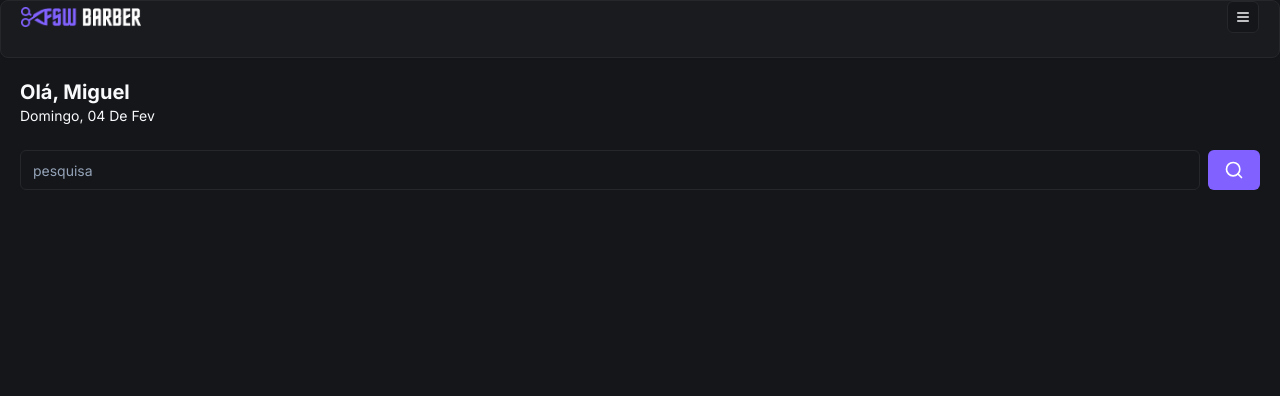
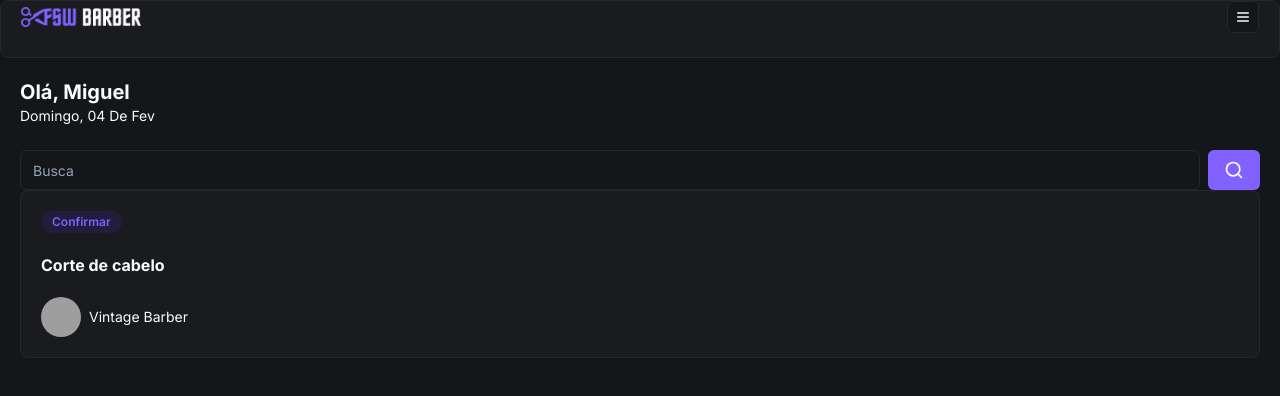
Before and after one commit to JoaoNetoDev-code/FSW-BarberShop, a Next.js app: page / in a window 1280 px wide. Shown: the top 396 px of the page. Built offline with nearby package versions, Linux system fonts and the light colour scheme; grey boxes are pictures that could not be loaded.

Commit message:
feat: ajustes em page Home

```diff
--- a/app/(home)/_components/search.tsx
+++ b/app/(home)/_components/search.tsx
@@ -5,7 +5,7 @@
 const Search = () => {
   return (
     <div className="flex items-center gap-2">
-      <Input placeholder="pesquisa"/>
+      <Input placeholder="Busca"/>
       <Button variant="default">
         <SearchIcon size={20}/>
       </Button>
--- a/app/(home)/page.tsx
+++ b/app/(home)/page.tsx
@@ -2,6 +2,7 @@
 import Header from "../_components/header";
 import {format} from "date-fns"
 import Search from "./_components/search";
+import Bookings from "../_components/booking-items";
 
 export default function Home() {
   return (
@@ -17,6 +18,9 @@
       <div className="px-5 mt-6">
       <Search />
       </div>
+      <div className="px-5">
+        <Bookings />
+      </div>
     </>
   );
 }
--- /dev/null
+++ b/app/_components/booking-items.tsx
@@ -0,0 +1,28 @@
+import { Avatar, AvatarFallback, AvatarImage } from "./ui/avatar";
+import { Badge } from "./ui/badge";
+import { Card, CardContent } from "./ui/card";
+
+const Bookings = () => {
+  return (
+    <Card>
+      <CardContent className="p-5">
+        <div className="flex flex-col gap-5">
+          <Badge className="bg-[#221C3D] text-primary hover:bg-[#221C3D] w-fit">Confirmar</Badge>
+          <h2 className="font-bold">Corte de cabelo</h2>
+
+          <div className="flex items-center gap-2">
+            <Avatar>
+              <AvatarImage src="https://utfs.io/f/2118f76e-89e4-43e6-87c9-8f157500c333-b0ps0b.png"/>
+
+              <AvatarFallback>P</AvatarFallback>
+            </Avatar>
+
+            <h3 className="text-sm">Vintage Barber</h3>
+          </div>
+        </div>
+      </CardContent>
+    </Card>
+  );
+}
+
+export default Bookings;
--- /dev/null
+++ b/app/_components/ui/avatar.tsx
@@ -0,0 +1,50 @@
+"use client"
+
+import * as React from "react"
+import * as AvatarPrimitive from "@radix-ui/react-avatar"
+
+import { cn } from "@/app/_lib/utils"
+
+const Avatar = React.forwardRef<
+  React.ElementRef<typeof AvatarPrimitive.Root>,
+  React.ComponentPropsWithoutRef<typeof AvatarPrimitive.Root>
+>(({ className, ...props }, ref) => (
+  <AvatarPrimitive.Root
+    ref={ref}
+    className={cn(
+      "relative flex h-10 w-10 shrink-0 overflow-hidden rounded-full",
+      className
+    )}
+    {...props}
+  />
+))
+Avatar.displayName = AvatarPrimitive.Root.displayName
+
+const AvatarImage = React.forwardRef<
+  React.ElementRef<typeof AvatarPrimitive.Image>,
+  React.ComponentPropsWithoutRef<typeof AvatarPrimitive.Image>
+>(({ className, ...props }, ref) => (
+  <AvatarPrimitive.Image
+    ref={ref}
+    className={cn("aspect-square h-full w-full", className)}
+    {...props}
+  />
+))
+AvatarImage.displayName = AvatarPrimitive.Image.displayName
+
+const AvatarFallback = React.forwardRef<
+  React.ElementRef<typeof AvatarPrimitive.Fallback>,
+  React.ComponentPropsWithoutRef<typeof AvatarPrimitive.Fallback>
+>(({ className, ...props }, ref) => (
+  <AvatarPrimitive.Fallback
+    ref={ref}
+    className={cn(
+      "flex h-full w-full items-center justify-center rounded-full bg-muted",
+      className
+    )}
+    {...props}
+  />
+))
+AvatarFallback.displayName = AvatarPrimitive.Fallback.displayName
+
+export { Avatar, AvatarImage, AvatarFallback }
--- /dev/null
+++ b/app/_components/ui/badge.tsx
@@ -0,0 +1,36 @@
+import * as React from "react"
+import { cva, type VariantProps } from "class-variance-authority"
+
+import { cn } from "@/app/_lib/utils"
+
+const badgeVariants = cva(
+  "inline-flex items-center rounded-full border px-2.5 py-0.5 text-xs font-semibold transition-colors focus:outline-none focus:ring-2 focus:ring-ring focus:ring-offset-2",
+  {
+    variants: {
+      variant: {
+        default:
+          "border-transparent bg-primary text-primary-foreground hover:bg-primary/80",
+        secondary:
+          "border-transparent bg-secondary text-secondary-foreground hover:bg-secondary/80",
+        destructive:
+          "border-transparent bg-destructive text-destructive-foreground hover:bg-destructive/80",
+        outline: "text-foreground",
+      },
+    },
+    defaultVariants: {
+      variant: "default",
+    },
+  }
+)
+
+export interface BadgeProps
+  extends React.HTMLAttributes<HTMLDivElement>,
+    VariantProps<typeof badgeVariants> {}
+
+function Badge({ className, variant, ...props }: BadgeProps) {
+  return (
+    <div className={cn(badgeVariants({ variant }), className)} {...props} />
+  )
+}
+
+export { Badge, badgeVariants }
--- a/package.json
+++ b/package.json
@@ -13,6 +13,7 @@
   },
   "dependencies": {
     "@prisma/client": "^5.9.1",
+    "@radix-ui/react-avatar": "^1.0.4",
     "@radix-ui/react-slot": "^1.0.2",
     "class-variance-authority": "^0.7.0",
     "clsx": "^2.1.0",
```
Also changed, not shown: 1 other file (tests, documents, lock files or other folders).
